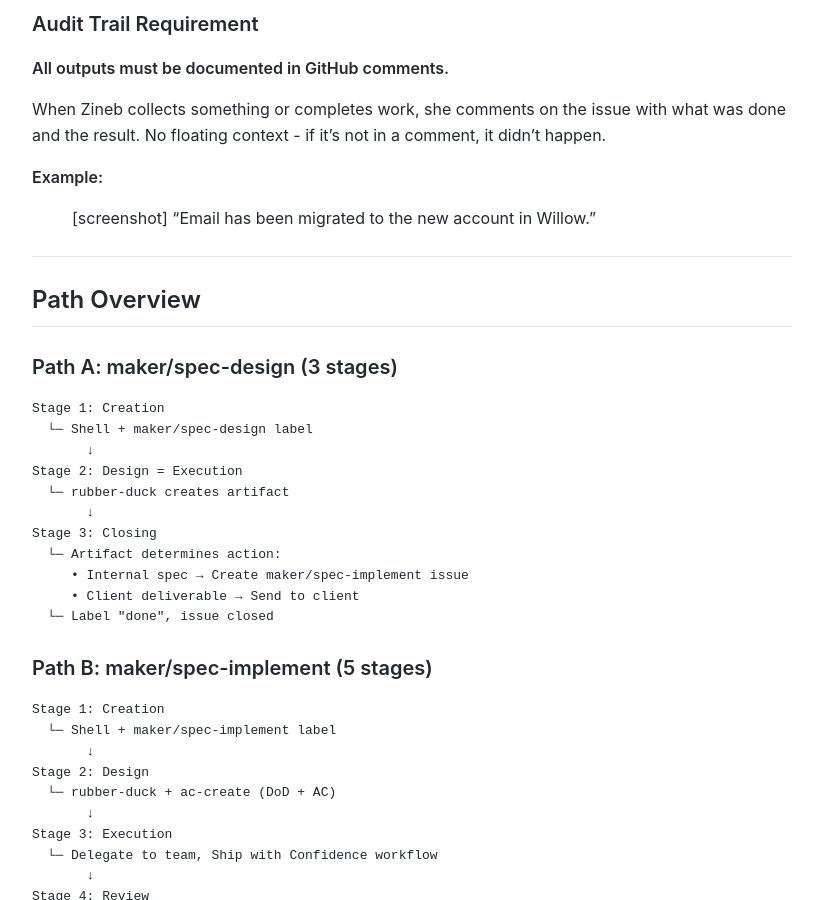
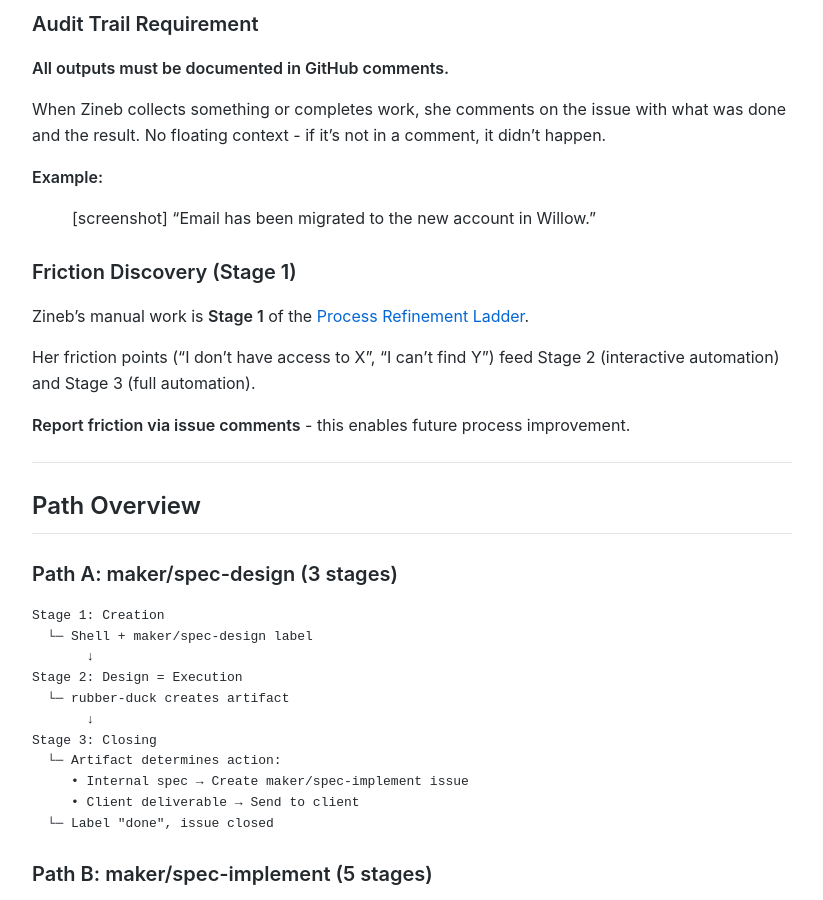
Before and after one commit to MariusWilsch/public-wilsch-ai-pages, a Jekyll site: the page built from global/issue-lifecycle-router.md, in a window 1280 px wide and 900 px high, scrolled down 2975 px. Shown: the whole window, without its empty margins (228-1051 px from the left). Built offline with Jekyll 4.4.1, drawn with Linux system fonts in a browser that asks for light colours; our own code applies the rules of GitHub Pages for plain Markdown files.

Commit message:
Sync from hippocampus 2026-01-24

```diff
--- a/global/issue-lifecycle-router.md
+++ b/global/issue-lifecycle-router.md
@@ -102,6 +102,14 @@ When Zineb collects something or completes work, she comments on the issue with
 **Example:**
 > [screenshot]
 > "Email has been migrated to the new account in Willow."
+
+### Friction Discovery (Stage 1)
+
+Zineb's manual work is **Stage 1** of the [Process Refinement Ladder](https://mariuswilsch.github.io/public-wilsch-ai-pages/project/WILSCH-AI-INTERNAL/process-refinement-ladder).
+
+Her friction points ("I don't have access to X", "I can't find Y") feed Stage 2 (interactive automation) and Stage 3 (full automation).
+
+**Report friction via issue comments** - this enables future process improvement.
 
 ---
 
```
